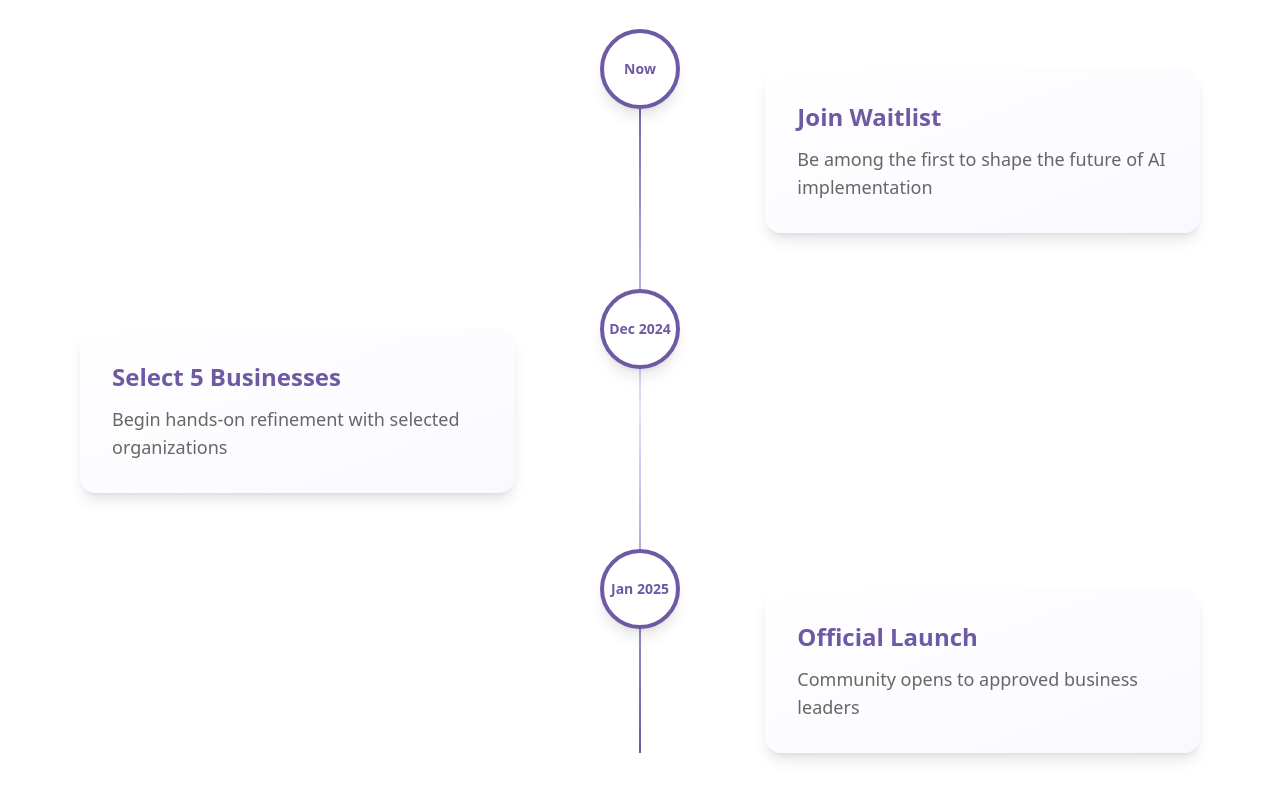
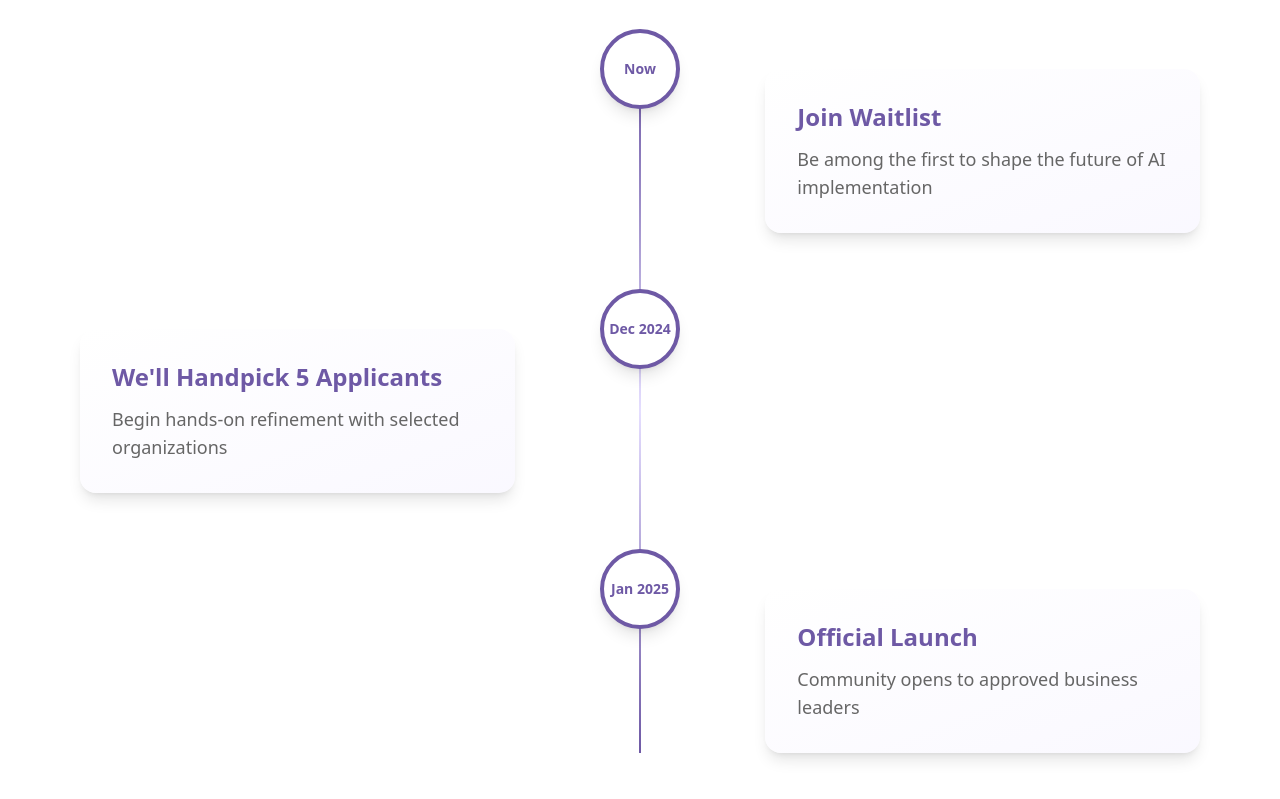
Before and after one commit to promptadvisers/future-ai-collective, a React (Vite) app: page / in a window 1280 px wide. Shown: the part 2838-3637 px from the top of the page. Built offline with nearby package versions, Linux system fonts and the light colour scheme.

Commit message:
Update timeline copy and description
Changed the text from "Select 5 Businesses" to "We'll handpick 5 applicants" and updated the corresponding description in the Timeline component.
[skip gpt_engineer]

```diff
--- a/src/components/Timeline.tsx
+++ b/src/components/Timeline.tsx
@@ -7,7 +7,7 @@ export const Timeline = () => {
     },
     {
       date: "Dec 2024",
-      title: "Select 5 Businesses",
+      title: "We'll Handpick 5 Applicants",
       description: "Begin hands-on refinement with selected organizations"
     },
     {
```
